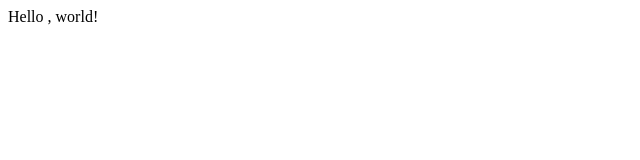
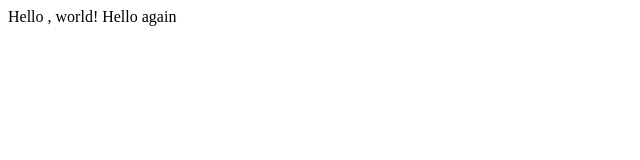
Before and after one commit to vdeangelis/lecure0, a plain HTML site: page hello.html in a window 1280 px wide. Shown: the full height of the page, 0-640 px from the left. Drawn offline with Linux system fonts and the light colour scheme.

Commit message:
Update hello.html

```diff
--- a/hello.html
+++ b/hello.html
@@ -4,6 +4,6 @@
         <title>My Webpage</title>
     </head>
     <body>
-        Hello , world!
+        Hello , world! Hello again
     </body>
 </html>
```
